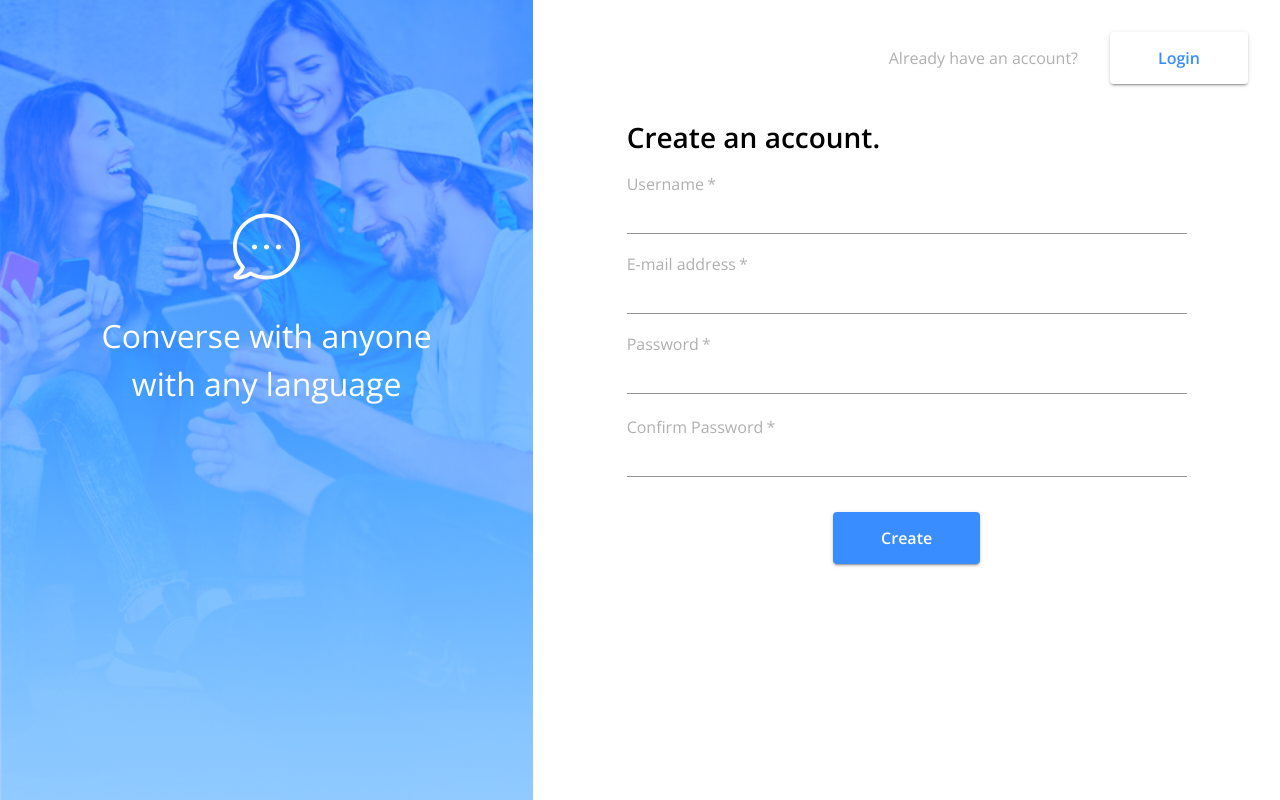
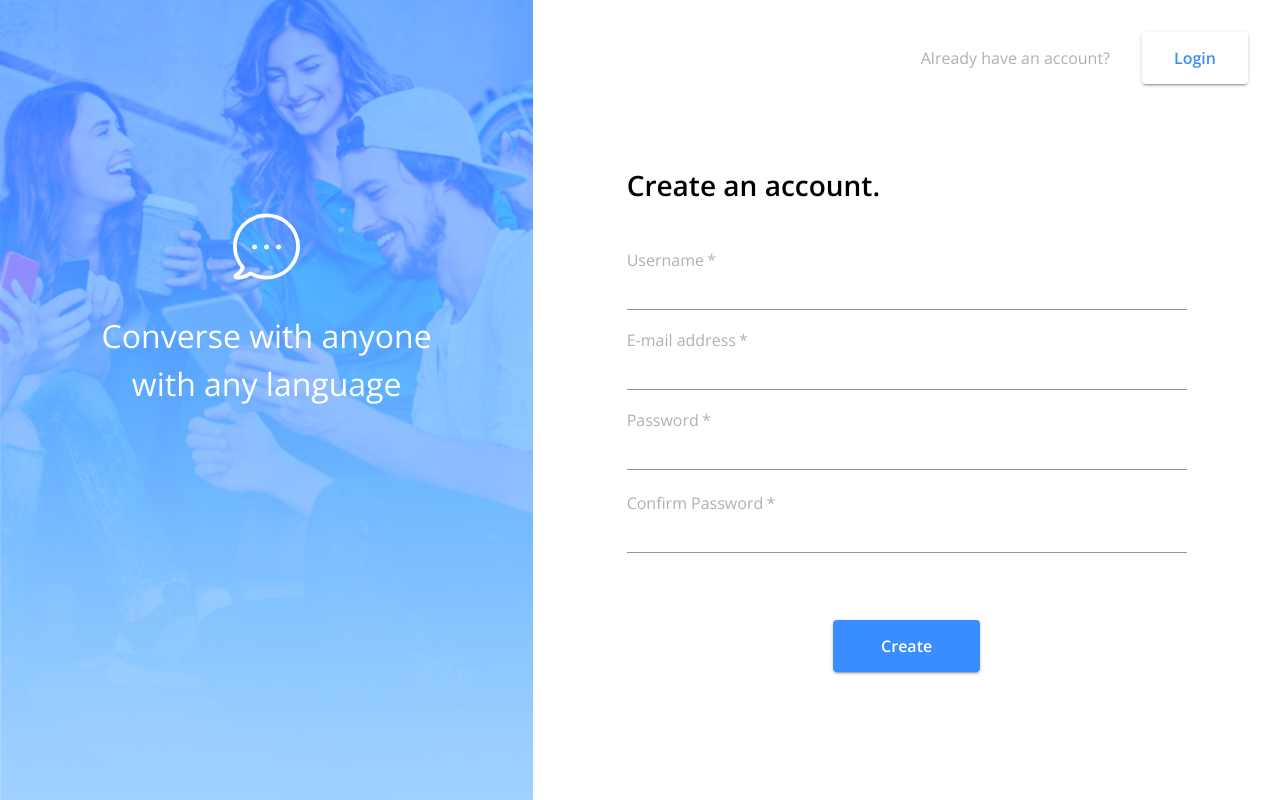
Before and after one commit to mattbcowan/228eaa, a React (Create React App) app in the folder client/: page / in a window 1280 px wide. Built offline with nearby package versions, Linux system fonts and the light colour scheme; no server answers.

Commit message:
fix: Reduced duplication and styling
Reduced duplication of the login and signup pages and fixed the linear gradient to be correct. Removed createStyles tag and correctly made styles

```diff
--- a/client/src/Login.js
+++ b/client/src/Login.js
@@ -1,71 +1,15 @@
 import React from "react";
 import { Redirect, useHistory } from "react-router-dom";
 import { connect } from "react-redux";
-import {
-  Grid,
-  Box,
-  Typography,
-  Button,
-  FormControl,
-  TextField,
-} from "@material-ui/core";
-import { makeStyles, createStyles } from "@material-ui/core/styles";
+import { Grid, Box, Button, FormControl, TextField } from "@material-ui/core";
+import { makeStyles } from "@material-ui/core/styles";
 import { login } from "./store/utils/thunkCreators";
-import LoginFormImage from "./components/LoginFormImage";
+import LoginFormImage from "./components/Authentication/LoginFormImage";
+import FormHeader from "./components/Authentication/FormHeader";
+import Navigation from "./components/Authentication/Navigation";
+import SubmitForm from "./components/Authentication/SubmitForm";
 
-const useStyles = makeStyles((theme) =>
-  createStyles({
-    navigationContainer: {
-      padding: "2em",
-      justifyContent: "flex-end",
-      alignItems: "center",
-      marginBottom: "3em",
-
-      [theme.breakpoints.down("sm")]: {
-        justifyContent: "center",
-        marginBottom: 0,
-      },
-    },
-    navigationButton: {
-      fontSize: "1em",
-      fontWeight: "bold",
-      marginLeft: "2em",
-      padding: "0.75em 2em",
-      backgroundColor: "#ffffff",
-      color: "#3A8DFF",
-
-      [theme.breakpoints.down("sm")]: {
-        margin: "0",
-      },
-
-      "&:hover": {
-        backgroundColor: "#d9d9d9",
-      },
-      [theme.breakpoints.down("sm")]: {
-        fontSize: "0.9em",
-        padding: "0.5em 1em",
-      },
-    },
-    navigationText: {
-      [theme.breakpoints.down("sm")]: {
-        fontSize: "0.9em",
-        padding: "0.5em 1em",
-      },
-    },
-    formHeader: {
-      fontWeight: "bold",
-      fontSize: "1.75em",
-      marginBottom: "2em",
-    },
-    submitForm: {
-      textAlign: "center",
-    },
-    submitButton: {
-      fontSize: "1em",
-      fontWeight: "bold",
-      padding: "0.75em 3em",
-      marginTop: "4em",
-    },
+const useStyles = makeStyles(() => ({
   passwordContainer: {
     display: "flex",
     flexDirection: "row",
@@ -80,8 +24,7 @@ const useStyles = makeStyles((theme) =>
     alignSelf: "flex-end",
     paddingBottom: "0.2em",
   },
-  })
-);
+}));
 
 const Login = (props) => {
   const history = useHistory();
@@ -106,23 +49,14 @@ const Login = (props) => {
         <LoginFormImage />
       </Grid>
       <Grid item xs={12} md={7}>
-        <Grid container item className={classes.navigationContainer}>
-          <Typography color="secondary" className={classes.navigationText}>
-            Don't have an account?
-          </Typography>
-          <Button
+        <Navigation
           onClick={() => history.push("/register")}
-            variant="contained"
-            size="large"
-            color="primary"
-            className={classes.navigationButton}
-          >
-            Create account
-          </Button>
-        </Grid>
+          navText="Don't have an account?"
+          btnText="Create account"
+        />
         <Box mx="auto" width="75%">
-          <Typography className={classes.formHeader}>Welcome back!</Typography>
-          <form onSubmit={handleLogin} className={classes.submitForm}>
+          <FormHeader>Welcome back!</FormHeader>
+          <SubmitForm onSubmit={handleLogin} btnText="Login">
             <Grid container spacing={8} direction="column">
               <Grid item>
                 <FormControl
@@ -153,15 +87,7 @@ const Login = (props) => {
                 </FormControl>
               </Grid>
             </Grid>
-            <Button
-              type="submit"
-              variant="contained"
-              color="primary"
-              className={classes.submitButton}
-            >
-              Login
-            </Button>
-          </form>
+          </SubmitForm>
         </Box>
       </Grid>
     </Grid>
--- a/client/src/Signup.js
+++ b/client/src/Signup.js
@@ -4,62 +4,18 @@ import { connect } from "react-redux";
 import {
   Box,
   Grid,
-  Typography,
-  Button,
   FormControl,
   TextField,
   FormHelperText,
 } from "@material-ui/core";
-import { makeStyles, createStyles } from "@material-ui/core/styles";
 import { register } from "./store/utils/thunkCreators";
-import LoginFormImage from "./components/LoginFormImage";
-
-const useStyles = makeStyles((theme) =>
-  createStyles({
-    navigationContainer: {
-      padding: "2em",
-      justifyContent: "flex-end",
-      alignItems: "center",
-
-      [theme.breakpoints.down("sm")]: {
-        justifyContent: "center",
-        flexDirection: "row",
-      },
-    },
-    navigationButton: {
-      fontSize: "1em",
-      fontWeight: "bold",
-      marginLeft: "2em",
-      padding: "0.75em 3em",
-      backgroundColor: "#ffffff",
-      color: "#3A8DFF",
-      "&:hover": {
-        backgroundColor: "#d9d9d9",
-      },
-      [theme.breakpoints.down("sm")]: {
-        padding: "0.5em 1em",
-      },
-    },
-    formHeader: {
-      fontWeight: "bold",
-      fontSize: "1.75em",
-      marginBottom: "1em",
-    },
-    submitForm: {
-      textAlign: "center",
-    },
-    submitButton: {
-      fontSize: "1em",
-      fontWeight: "bold",
-      padding: "0.75em 3em",
-      marginTop: "2em",
-    },
-  })
-);
+import LoginFormImage from "./components/Authentication/LoginFormImage";
+import FormHeader from "./components/Authentication/FormHeader";
+import Navigation from "./components/Authentication/Navigation";
+import SubmitForm from "./components/Authentication/SubmitForm";
 
 const Login = (props) => {
   const history = useHistory();
-  const classes = useStyles();
   const { user, register } = props;
   const [formErrorMessage, setFormErrorMessage] = useState({});
 
@@ -88,23 +44,14 @@ const Login = (props) => {
         <LoginFormImage />
       </Grid>
       <Grid item xs={12} md={7}>
-        <Grid container item className={classes.navigationContainer}>
-          <Typography color="secondary">Already have an account?</Typography>
-          <Button
-            variant="contained"
-            size="large"
-            color="primary"
-            onClick={() => history.push("/login")}
-            className={classes.navigationButton}
-          >
-            Login
-          </Button>
-        </Grid>
+        <Navigation
+          onClick={() => history.push("/login")}
+          navText="Already have an account?"
+          btnText="Login"
+        />
         <Box mx="auto" width="75%">
-          <Typography className={classes.formHeader}>
-            Create an account.
-          </Typography>
-          <form onSubmit={handleRegister} className={classes.submitForm}>
+          <FormHeader>Create an account.</FormHeader>
+          <SubmitForm onSubmit={handleRegister} btnText="Create">
             <Grid container spacing={4} direction="column">
               <Grid item>
                 <FormControl fullWidth>
@@ -165,15 +112,7 @@ const Login = (props) => {
                 </FormControl>
               </Grid>
             </Grid>
-            <Button
-              type="submit"
-              variant="contained"
-              color="primary"
-              className={classes.submitButton}
-            >
-              Create
-            </Button>
-          </form>
+          </SubmitForm>
         </Box>
       </Grid>
     </Grid>
--- /dev/null
+++ b/client/src/components/Authentication/FormHeader.js
@@ -0,0 +1,18 @@
+import { Typography } from "@material-ui/core";
+import { makeStyles } from "@material-ui/core/styles";
+import React from "react";
+
+const useStyles = makeStyles(() => ({
+  formHeader: {
+    fontWeight: "bold",
+    fontSize: "1.75em",
+    marginBottom: "2em",
+  },
+}));
+
+const FormHeader = ({ children }) => {
+  const classes = useStyles();
+  return <Typography className={classes.formHeader}>{children}</Typography>;
+};
+
+export default FormHeader;
--- a/client/src/components/LoginFormImage.js
+++ b/client/src/components/Authentication/LoginFormImage.js
@@ -8,7 +8,7 @@ const useStyles = makeStyles((theme) =>
       height: "100vh",
       width: "100%",
       background:
-        "url(/assets/bg-img.png), linear-gradient(to bottom, rgba(58, 140, 255, 1) 0%, rgba(134, 185, 255, 1) 100%)",
+        "url(/assets/bg-img.png), linear-gradient(180deg, #3A8DFF 0%, #86B9FF 100%)",
       backgroundRepeat: "no-repeat",
       backgroundSize: "cover",
       backgroundBlendMode: "soft-light",
@@ -16,6 +16,7 @@ const useStyles = makeStyles((theme) =>
       flexDirection: "column",
       justifyContent: "flex-start",
       alignItems: "center",
+      opacity: "0.85",
 
       [theme.breakpoints.down("sm")]: {
         height: "30vh",
--- /dev/null
+++ b/client/src/components/Authentication/Navigation.js
@@ -0,0 +1,65 @@
+import React from "react";
+import { Button, Grid, Typography } from "@material-ui/core";
+import { makeStyles } from "@material-ui/core/styles";
+
+const useStyles = makeStyles((theme) => ({
+  navigationContainer: {
+    padding: "2em",
+    justifyContent: "flex-end",
+    alignItems: "center",
+    marginBottom: "3em",
+
+    [theme.breakpoints.down("sm")]: {
+      justifyContent: "center",
+      marginBottom: 0,
+    },
+  },
+  navigationButton: {
+    fontSize: "1em",
+    fontWeight: "bold",
+    marginLeft: "2em",
+    padding: "0.75em 2em",
+    backgroundColor: "#ffffff",
+    color: "#3A8DFF",
+
+    [theme.breakpoints.down("sm")]: {
+      margin: "0",
+    },
+
+    "&:hover": {
+      backgroundColor: "#d9d9d9",
+    },
+    [theme.breakpoints.down("sm")]: {
+      fontSize: "0.9em",
+      padding: "0.5em 1em",
+    },
+  },
+  navigationText: {
+    [theme.breakpoints.down("sm")]: {
+      fontSize: "0.9em",
+      padding: "0.5em 1em",
+    },
+  },
+}));
+
+const Navigation = ({ navText, btnText, onClick }) => {
+  const classes = useStyles();
+  return (
+    <Grid container item className={classes.navigationContainer}>
+      <Typography color="secondary" className={classes.navigationText}>
+        {navText}
+      </Typography>
+      <Button
+        onClick={onClick}
+        variant="contained"
+        size="large"
+        color="primary"
+        className={classes.navigationButton}
+      >
+        {btnText}
+      </Button>
+    </Grid>
+  );
+};
+
+export default Navigation;
--- /dev/null
+++ b/client/src/components/Authentication/SubmitForm.js
@@ -0,0 +1,34 @@
+import React from "react";
+import { Button } from "@material-ui/core";
+import { makeStyles } from "@material-ui/core/styles";
+
+const useStyles = makeStyles(() => ({
+  submitForm: {
+    textAlign: "center",
+  },
+  submitButton: {
+    fontSize: "1em",
+    fontWeight: "bold",
+    padding: "0.75em 3em",
+    marginTop: "4em",
+  },
+}));
+
+const SubmitForm = ({ children, onSubmit, btnText }) => {
+  const classes = useStyles();
+  return (
+    <form onSubmit={onSubmit} className={classes.submitForm}>
+      {children}
+      <Button
+        type="submit"
+        variant="contained"
+        color="primary"
+        className={classes.submitButton}
+      >
+        {btnText}
+      </Button>
+    </form>
+  );
+};
+
+export default SubmitForm;
```
Lines whose indentation alone changed are shown as unchanged.
